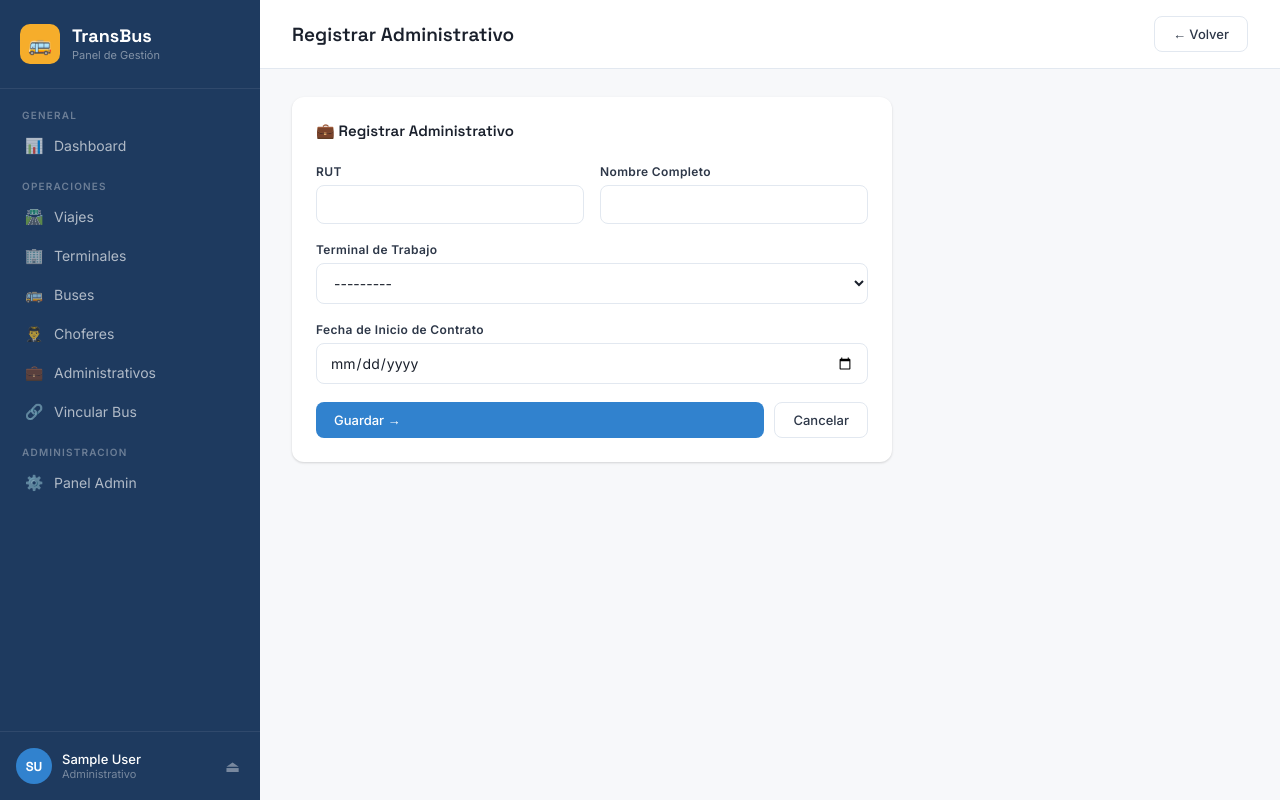
After one commit to Canito301/Proyecto_BDD_Grupo8, a Django app: page /administrativos/crear/ in a window 1280 px wide. The commit adds this page. Run offline with Django 5.2, Linux system fonts and the light colour scheme; the visitor is signed in with stand-in values (Sample User, id 1); data that the repository does not hold is empty.

Commit message:
Implementación de contratación chofer/administrativo.

```diff
--- a/empresa_buses/urls.py
+++ b/empresa_buses/urls.py
@@ -32,4 +32,14 @@ urlpatterns = [
     # Vinculación Bus-Terminal
     path('buses/vincular/', views.vincular_bus_terminal, name='vincular_bus_terminal'),
     path('buses/<int:bus_id>/desvincular/', views.desvincular_bus, name='desvincular_bus'),
+
+    # Choferes
+    path('choferes/', views.lista_choferes, name='lista_choferes'),
+    path('choferes/crear/', views.crear_chofer, name='crear_chofer'),
+    path('choferes/editar/<int:chofer_id>/', views.editar_chofer, name='editar_chofer'),
+
+    # Administrativos
+    path('administrativos/', views.lista_administrativos, name='lista_administrativos'),
+    path('administrativos/crear/', views.crear_administrativo, name='crear_administrativo'),
+    path('administrativos/editar/<int:admin_id>/', views.editar_administrativo, name='editar_administrativo'),
 ]
--- a/terminales/forms.py
+++ b/terminales/forms.py
@@ -1,5 +1,5 @@
 from django import forms
-from .models import Terminal, Bus, Usuario
+from .models import Terminal, Bus, Usuario, Chofer, Administrativo
 
 
 class LoginForm(forms.Form):
@@ -62,3 +62,157 @@ class BusForm(forms.ModelForm):
             # no tiene una columna llamada "activo". Si la agregas después, puedes descomentar el filtro.
             self.fields['id_terminal'].queryset = Terminal.objects.all()
             self.fields['id_terminal'].empty_label = "Sin terminal asignado (en ruta)"
+
+class ChoferForm(forms.ModelForm):
+    class Meta:
+        model = Chofer
+        fields = ['rut', 'nombre', 'fecha_inicio_contrato']
+
+        widgets = {
+            'fecha_inicio_contrato': forms.DateInput(
+                attrs={
+                    'type': 'date', # Esto invoca el calendario del navegador
+                }
+            )
+        }
+
+
+    def clean_rut(self):
+        rut = self.cleaned_data.get('rut')
+
+        if not rut:
+            return rut
+
+        # Verificamos cómo fue ingresado (Puntos y guion, igual que tu Dart)
+        if "-" not in rut:
+            raise forms.ValidationError("El RUT debe contener un guion (-).")
+
+        if "." in rut:
+            if len(rut) < 11:
+                raise forms.ValidationError("El RUT con puntos está incompleto.")
+            if rut.count('.') != 2:
+                raise forms.ValidationError("Formato inválido. Debe tener dos puntos o ninguno.")
+        else:
+            if len(rut) < 9:
+                raise forms.ValidationError("El RUT está incompleto.")
+
+        # Dejamos el RUT limpio y separamos el cuerpo del DV
+        rut_limpio = rut.replace('.', '').replace('-', '').upper()
+
+        if len(rut_limpio) < 2:
+            raise forms.ValidationError("El RUT ingresado es inválido.")
+
+        cuerpo = rut_limpio[:-1]
+        dv_ingresado = rut_limpio[-1]
+
+        # Evitamos caídas si ingresan letras en el cuerpo
+        if not cuerpo.isdigit():
+            raise forms.ValidationError("El cuerpo del RUT solo debe contener números.")
+
+        nums = int(cuerpo)
+        if nums > 40000000 or nums < 500000:
+            raise forms.ValidationError("El RUT está fuera del rango permitido para choferes.")
+
+        # Verificar Módulo 11 matemático
+        suma = 0
+        multiplicador = 2
+
+        # Recorremos el cuerpo de atrás hacia adelante en Python
+        for digito in reversed(cuerpo):
+            suma += int(digito) * multiplicador
+            multiplicador += 1
+            if multiplicador > 7:
+                multiplicador = 2
+
+        resto = suma % 11
+        resultado = 11 - resto
+
+        # Transformamos el resultado matemático al dígito esperado
+        if resultado == 11:
+            dv_esperado = "0"
+        elif resultado == 10:
+            dv_esperado = "K"
+        else:
+            dv_esperado = str(resultado)
+
+        if dv_ingresado != dv_esperado:
+            raise forms.ValidationError("El dígito verificador es incorrecto.")
+
+        if Chofer.objects.filter(rut=rut).exclude(pk=self.instance.pk).exists():
+            raise forms.ValidationError("Este RUT ya se encuentra registrado en el sistema.")
+
+        # Si supera todas las barreras sin lanzar un ValidationError, el RUT es válido
+        return rut
+
+class AdministrativoForm(forms.ModelForm):
+    class Meta:
+        model = Administrativo
+        # Usamos los campos exactos de tu modelo
+        fields = ['rut', 'nombre', 'id_terminal', 'fecha_inicio_contrato']
+
+        widgets = {
+            # Calendario automático para la fecha
+            'fecha_inicio_contrato': forms.DateInput(attrs={'type': 'date'}),
+        }
+
+    def clean_rut(self):
+        rut = self.cleaned_data.get('rut')
+        if not rut:
+            return rut
+
+        # 1. Verificaciones de formato
+        if "-" not in rut:
+            raise forms.ValidationError("El RUT debe contener un guion (-).")
+
+        if "." in rut:
+            if len(rut) < 11:
+                raise forms.ValidationError("El RUT con puntos está incompleto.")
+            if rut.count('.') != 2:
+                raise forms.ValidationError("Formato inválido. Debe tener dos puntos o ninguno.")
+        else:
+            if len(rut) < 9:
+                raise forms.ValidationError("El RUT está incompleto.")
+
+        # 2. Limpieza del string
+        rut_limpio = rut.replace('.', '').replace('-', '').upper()
+        if len(rut_limpio) < 2:
+            raise forms.ValidationError("El RUT ingresado es inválido.")
+
+        cuerpo = rut_limpio[:-1]
+        dv_ingresado = rut_limpio[-1]
+
+        if not cuerpo.isdigit():
+            raise forms.ValidationError("El cuerpo del RUT solo debe contener números.")
+
+        # 3. Rango numérico permitido
+        nums = int(cuerpo)
+        if nums > 40000000 or nums < 500000:
+            raise forms.ValidationError("El RUT está fuera del rango permitido.")
+
+        # 4. Verificación matemática Módulo 11
+        suma = 0
+        multiplicador = 2
+        for digito in reversed(cuerpo):
+            suma += int(digito) * multiplicador
+            multiplicador += 1
+            if multiplicador > 7:
+                multiplicador = 2
+
+        resto = suma % 11
+        resultado = 11 - resto
+
+        if resultado == 11:
+            dv_esperado = "0"
+        elif resultado == 10:
+            dv_esperado = "K"
+        else:
+            dv_esperado = str(resultado)
+
+        if dv_ingresado != dv_esperado:
+            raise forms.ValidationError("El dígito verificador es incorrecto.")
+
+        # 5. Evitamos duplicados en la tabla de ADMINISTRATIVOS
+        if Administrativo.objects.filter(rut=rut).exclude(pk=self.instance.pk).exists():
+            raise forms.ValidationError("Este RUT ya está registrado para otro administrativo.")
+
+        return rut
--- /dev/null
+++ b/terminales/templates/administrativo/form_administrativo.html
@@ -0,0 +1,47 @@
+{% extends 'base.html' %}
+{% block title %}{{ titulo }} — TransBus{% endblock %}
+{% block page_title %}{{ titulo }}{% endblock %}
+
+{% block topbar_actions %}
+<a href="{% url 'lista_administrativos' %}" class="btn btn-ghost">← Volver</a>
+{% endblock %}
+
+{% block content %}
+<div class="card" style="max-width:600px;">
+    <div class="card-title" style="margin-bottom:24px;">💼 {{ titulo }}</div>
+    <form method="post">
+        {% csrf_token %}
+        <div class="form-grid">
+            <div class="form-group">
+                <label>RUT</label>
+                {{ form.rut }}
+                {% if form.rut.errors %}
+                <p class="form-error" style="color: red; font-size: 0.9em; margin-top: 4px;">
+                    {{ form.rut.errors.0 }}
+                </p>
+                {% endif %}
+            </div>
+
+            <div class="form-group">
+                <label>Nombre Completo</label>
+                {{ form.nombre }}
+            </div>
+        </div>
+
+        <div class="form-group">
+            <label>Terminal de Trabajo</label>
+            {{ form.id_terminal }}
+        </div>
+
+        <div class="form-group">
+            <label>Fecha de Inicio de Contrato</label>
+            {{ form.fecha_inicio_contrato }}
+        </div>
+
+        <div style="display:flex; gap:10px; margin-top:8px;">
+            <button type="submit" class="btn btn-primary" style="flex:1;">Guardar →</button>
+            <a href="{% url 'lista_administrativos' %}" class="btn btn-ghost">Cancelar</a>
+        </div>
+    </form>
+</div>
+{% endblock %}
--- a/terminales/templates/base.html
+++ b/terminales/templates/base.html
@@ -500,6 +500,12 @@
         <a href="{% url 'lista_buses' %}" class="nav-link">
             <span class="nav-icon">🚌</span> Buses
         </a>
+        <a href="{% url 'lista_choferes' %}" class="nav-link">
+            <span class="nav-icon">👨‍✈️</span> Choferes
+        </a>
+        <a href="{% url 'lista_administrativos' %}" class="nav-link">
+            <span class="nav-icon">💼</span> Administrativos
+        </a>
         <a href="{% url 'vincular_bus_terminal' %}" class="nav-link">
             <span class="nav-icon">🔗</span> Vincular Bus
         </a>
--- a/terminales/views.py
+++ b/terminales/views.py
@@ -4,8 +4,8 @@ from django.contrib.auth.decorators import login_required
 from django.contrib import messages
 from django.db.models import Q, Count
 from django.utils import timezone
-from .models import Usuario, Terminal, Bus, Viaje, Asiento
-from .forms import LoginForm, TerminalForm, BusForm
+from .models import Usuario, Terminal, Bus, Viaje, Asiento, Chofer, Administrativo
+from .forms import LoginForm, TerminalForm, BusForm, ChoferForm, AdministrativoForm
 from functools import wraps
 
 
@@ -66,6 +66,8 @@ def dashboard(request):
 
         # Traemos los primeros 5 terminales ordenados por su nombre o id_terminal
         'terminales_recientes': Terminal.objects.all().order_by('nombre')[:5],
+
+        'total_choferes': Chofer.objects.count(),
     }
     return render(request, 'dashboard.html', context)
 
@@ -309,3 +311,105 @@ def desvincular_bus(request, bus_id):
         Bus.objects.filter(pk=bus.pk).update(id_terminal=None)
         messages.success(request, f"Bus {bus.patente} desvinculado del terminal {nombre_terminal}.")
     return redirect('vincular_bus_terminal')
+
+
+# ── Chofer ──────────────────────────────────────────────────────────
+
+
+@login_required
+@rol_requerido('superadmin', 'administrativo')
+def crear_chofer(request):
+    form = ChoferForm(request.POST or None)
+    if request.method == 'POST' and form.is_valid():
+        chofer = form.save()
+        messages.success(request, f"Se guardo exitosamente.")
+        return redirect('chofer/lista_choferes.html')
+    return render(request, 'chofer/form_chofer.html', {'form': form, 'titulo': 'Inscribir Chofer'})
+
+@login_required
+def lista_choferes(request):
+    q = request.GET.get('q', '')
+    choferes = Chofer.objects.all()
+
+    # Si el usuario escribió algo en el buscador, filtramos por RUT o Nombre
+    if q:
+        choferes = choferes.filter(
+            Q(rut__icontains=q) | Q(nombre__icontains=q)
+        )
+
+    return render(request, 'chofer/lista_choferes.html', {
+        'choferes': choferes,
+        'q': q
+    })
+
+@login_required
+@rol_requerido('superadmin', 'administrativo')
+def editar_chofer(request, chofer_id):
+    # 1. Buscamos al chofer en la base de datos por su ID (la PK autoincremental)
+    chofer = get_object_or_404(Chofer, pk=chofer_id)
+
+    # 2. Cargamos el formulario.
+    # El 'instance=chofer' es vital: le dice a Django que pre-llene los campos con los datos actuales
+    form = ChoferForm(request.POST or None, instance=chofer)
+
+    # 3. Si el usuario modificó algo y apretó "Guardar"
+    if request.method == 'POST' and form.is_valid():
+        form.save()
+        messages.success(request, f"Chofer {chofer.nombre} actualizado exitosamente.")
+        return redirect('lista_choferes')
+
+    # 4. Si solo está entrando a la página, le mostramos el HTML (podemos reciclar el mismo que usamos para crear)
+    return render(request, 'form_chofer.html', {
+        'form': form,
+        'titulo': f'Editar Chofer — {chofer.rut}'
+    })
+
+
+# ── Administrativos ──────────────────────────────────────────────────────────
+
+@login_required
+def lista_administrativos(request):
+    q = request.GET.get('q', '')
+    # select_related optimiza la consulta JOIN con la tabla terminal
+    administrativos = Administrativo.objects.select_related('id_terminal').all()
+
+    if q:
+        administrativos = administrativos.filter(
+            Q(rut__icontains=q) | Q(nombre__icontains=q)
+        )
+
+    return render(request, 'administrativo/lista_administrativos.html', {
+        'administrativos': administrativos,
+        'q': q
+    })
+
+
+@login_required
+@rol_requerido('superadmin', 'administrativo')
+def crear_administrativo(request):
+    form = AdministrativoForm(request.POST or None)
+    if request.method == 'POST' and form.is_valid():
+        form.save()
+        messages.success(request, "Administrativo registrado exitosamente.")
+        return redirect('lista_administrativos')
+
+    return render(request, 'administrativo/form_administrativo.html', {
+        'form': form,
+        'titulo': 'Registrar Administrativo'
+    })
+
+
+@login_required
+@rol_requerido('superadmin', 'administrativo')
+def editar_administrativo(request, admin_id):
+    admin = get_object_or_404(Administrativo, pk=admin_id)
+    form = AdministrativoForm(request.POST or None, instance=admin)
+    if request.method == 'POST' and form.is_valid():
+        form.save()
+        messages.success(request, f"Administrativo {admin.nombre} actualizado exitosamente.")
+        return redirect('lista_administrativos')
+
+    return render(request, 'administrativo/form_administrativo.html', {
+        'form': form,
+        'titulo': f'Editar Administrativo — {admin.rut}'
+    })
```
Also changed, not shown: empresa_buses/settings.py (+4 -4 lines), terminales/models.py (+21 -0 lines), terminales/templates/administrativo/lista_administrativos.html (added, +62 -0 lines), terminales/templates/chofer/form_chofer.html (added, +42 -0 lines), terminales/templates/chofer/lista_choferes.html (added, +58 -0 lines), terminales/templates/dashboard.html (+8 -5 lines), 1 other file.
